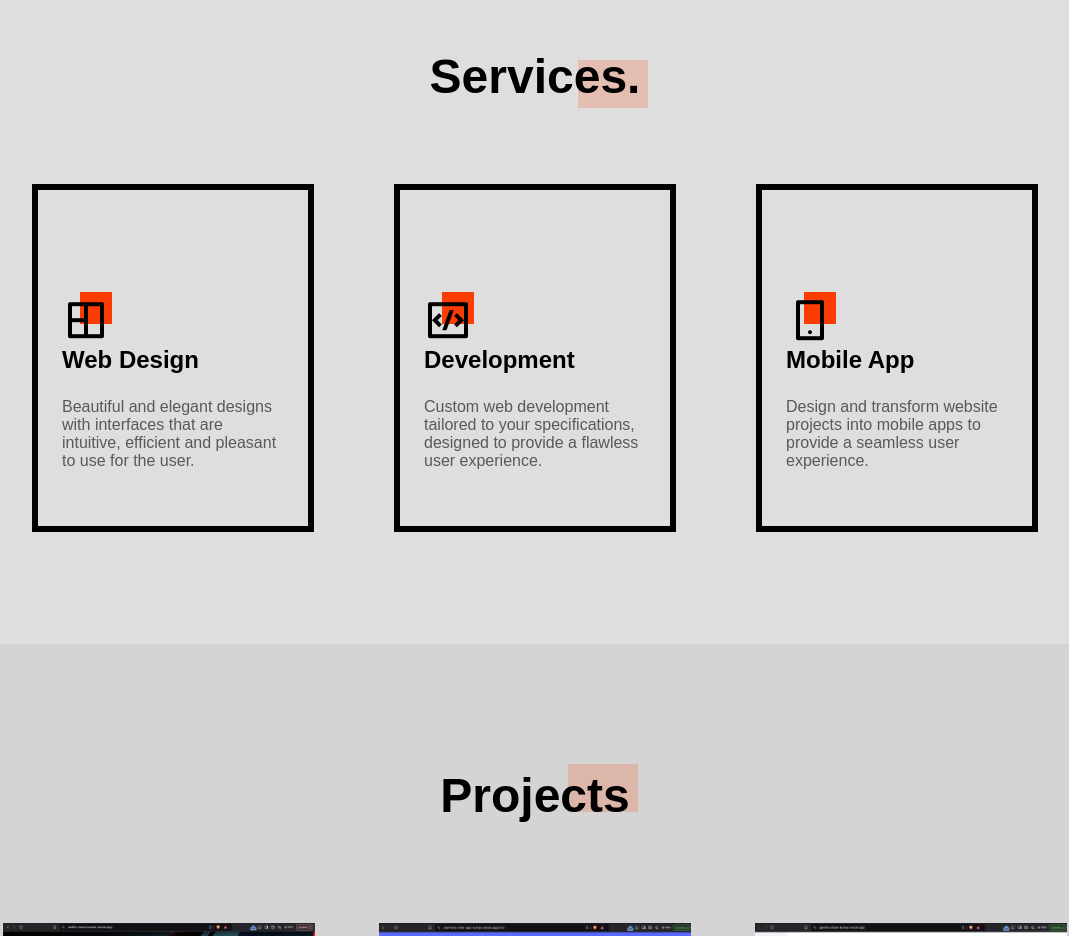
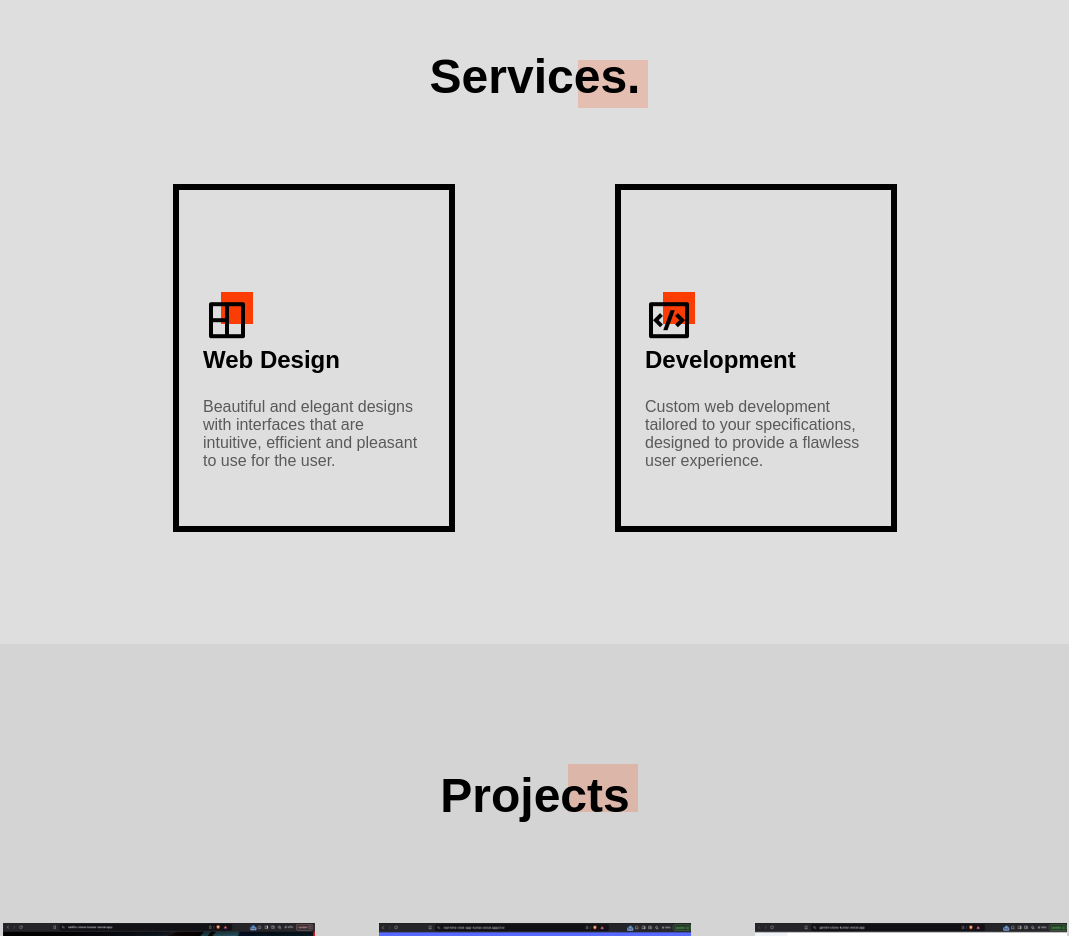
Before and after one commit to kumarbasnet100/MyPortfolio, a plain HTML site: page index.html in a window 1280 px wide. Shown: the part 1720-2656 px from the top of the page, without its empty margins (105-1174 px from the left). Drawn offline with nearby package versions, Linux system fonts and the light colour scheme; a web font is replaced by a local one.

Commit message:
changes services

```diff
--- a/assets/css/styles.css
+++ b/assets/css/styles.css
@@ -1401,8 +1401,8 @@ body.dark-theme{
   }
 
   .services__container{
-    grid-template-columns: repeat(3, 282px);
-    column-gap: 5rem;
+    grid-template-columns: repeat(2, 282px);
+    column-gap: 10rem;
     padding-block: 3rem 5rem;
   }
   .services__content{
--- a/index.html
+++ b/index.html
@@ -186,22 +186,6 @@
                   <p class="services__description">
                      Custom web development tailored to your specifications, designed
                      to provide a flawless user experience.
-                  </p>
-               </div>
-            </article>
-            <article class="services__card">
-               <div class="services__border"></div>
-               <div class="services__content">
-                  <div class="services__icon">
-                     <div class="services__box"></div>
-                     <i class="ri-smartphone-line"></i>
-                  </div>
-
-                  <h2 class="services__title">Mobile App</h2>
-                  <p class="services__description">
-                     Design and transform website projects
-                     into mobile apps to provide a seamless
-                     user experience.
                   </p>
                </div>
             </article>
```
